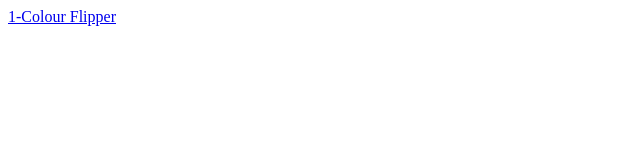
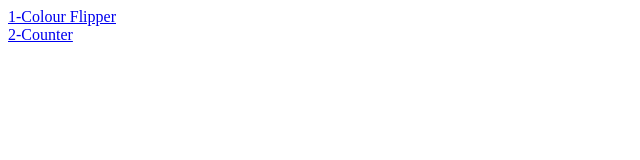
Before and after one commit to vidit-od/Practice_JS, a plain HTML site: page index.html in a window 1280 px wide. Shown: the full height of the page, 0-640 px from the left. Drawn offline with Linux system fonts and the light colour scheme.

Commit message:
2-Counter

```diff
--- /dev/null
+++ b/2-Counter/styles.css
@@ -0,0 +1,102 @@
+/*
+===============
+Fonts
+===============
+*/
+@import url("https://fonts.googleapis.com/css?family=Open+Sans|Roboto:400,700&display=swap");
+
+/*
+===============
+Variables
+===============
+*/
+
+:root {
+  /* dark shades of primary color*/
+  --clr-primary-1: hsl(205, 86%, 17%);
+  --clr-primary-2: hsl(205, 77%, 27%);
+  --clr-primary-3: hsl(205, 72%, 37%);
+  --clr-primary-4: hsl(205, 63%, 48%);
+  /* primary/main color */
+  --clr-primary-5: hsl(205, 78%, 60%);
+  /* lighter shades of primary color */
+  --clr-primary-6: hsl(205, 89%, 70%);
+  --clr-primary-7: hsl(205, 90%, 76%);
+  --clr-primary-8: hsl(205, 86%, 81%);
+  --clr-primary-9: hsl(205, 90%, 88%);
+  --clr-primary-10: hsl(205, 100%, 96%);
+  /* darkest grey - used for headings */
+  --clr-grey-1: hsl(209, 61%, 16%);
+  --clr-grey-2: hsl(211, 39%, 23%);
+  --clr-grey-3: hsl(209, 34%, 30%);
+  --clr-grey-4: hsl(209, 28%, 39%);
+  /* grey used for paragraphs */
+  --clr-grey-5: hsl(210, 22%, 49%);
+  --clr-grey-6: hsl(209, 23%, 60%);
+  --clr-grey-7: hsl(211, 27%, 70%);
+  --clr-grey-8: hsl(210, 31%, 80%);
+  --clr-grey-9: hsl(212, 33%, 89%);
+  --clr-grey-10: hsl(210, 36%, 96%);
+  --clr-white: #fff;
+  --clr-red-dark: hsl(360, 67%, 44%);
+  --clr-red-light: hsl(360, 71%, 66%);
+  --clr-green-dark: hsl(125, 67%, 44%);
+  --clr-green-light: hsl(125, 71%, 66%);
+  --clr-black: #222;
+  --ff-primary: "Roboto", sans-serif;
+  --ff-secondary: "Open Sans", sans-serif;
+  --transition: all 0.3s linear;
+  --spacing: 0.1rem;
+  --radius: 0.25rem;
+  --light-shadow: 0 5px 15px rgba(0, 0, 0, 0.1);
+  --dark-shadow: 0 5px 15px rgba(0, 0, 0, 0.2);
+  --max-width: 1170px;
+  --fixed-width: 620px;
+}
+* {
+  margin: 0;
+  padding: 0;
+  box-sizing: border-box;
+}
+body {
+  font-family: var(--ff-secondary);
+  background: var(--clr-grey-10);
+  color: var(--clr-grey-1);
+  line-height: 1.5;
+  font-size: 0.875rem;
+}
+
+h1 {
+  font-size: 3em;
+}
+#counts {
+  font-size: 2em;
+}
+main {
+  min-height: 100vh;
+  display: grid;
+  place-items: center;
+}
+.counter {
+  text-align: center;
+}
+
+.btns {
+  text-transform: uppercase;
+  background: transparent;
+  color: var(--clr-black);
+  padding: 0.375rem 0.75rem;
+  letter-spacing: var(--spacing);
+  display: inline-block;
+  transition: var(--transition);
+  font-size: 0.875rem;
+  border: 2px solid var(--clr-black);
+  cursor: pointer;
+  box-shadow: 0 1px 3px rgba(0, 0, 0, 0.2);
+  border-radius: var(--radius);
+  margin: 0.5rem;
+}
+.btns:hover {
+  color: var(--clr-white);
+  background: var(--clr-black);
+}
--- a/index.html
+++ b/index.html
@@ -7,6 +7,7 @@
     <title>Document</title>
 </head>
 <body>
-    <a href="./1-Colour Flipper/index.html">1-Colour Flipper</a>
+    <a href="./1-Colour Flipper/index.html">1-Colour Flipper</a><br>
+    <a href="./2-Counter/index.html">2-Counter</a>
 </body>
 </html>
```
Also changed, not shown: 2-Counter/app.js (added, +40 -0 lines), 2-Counter/index.html (added, +24 -0 lines).
